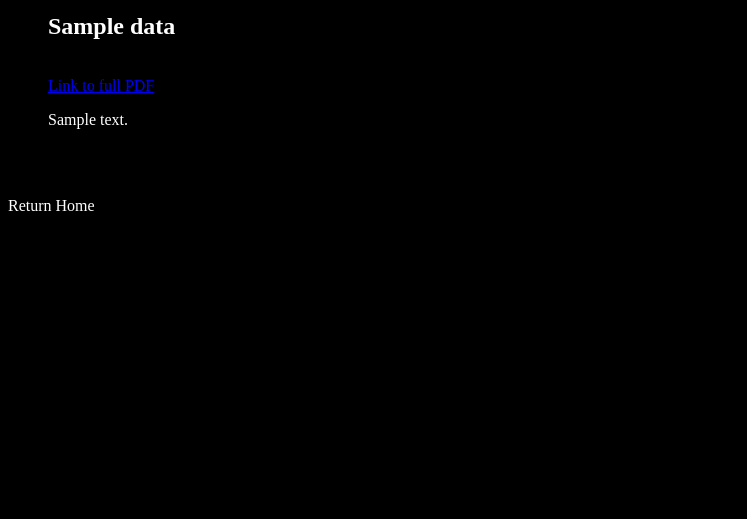
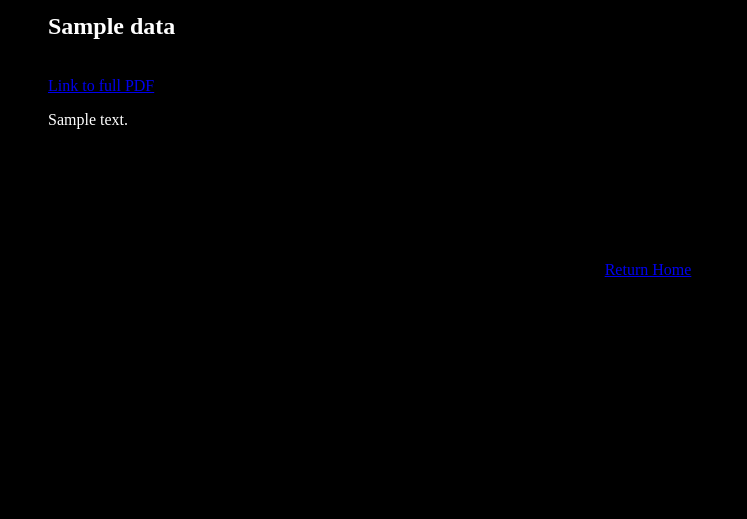
Before and after one commit to B-Mahdj/Genie_Website, a Flask app: template templates/returnPage.html in a window 1280 px wide. Shown: the part 179-698 px from the top of the page, without its empty margins (0-747 px from the left). Run offline with Flask 2, Linux system fonts and the light colour scheme; the template is opened without the code that fills it: most values are stand-ins (such as "Sample title", 1, 10 or a date in 2020); some libraries are stand-ins or nearby versions.

Commit message:
Add Return home button on result page

```diff
--- a/static/styles/returnPage.css
+++ b/static/styles/returnPage.css
@@ -15,3 +15,8 @@
     margin-left: 100px;
     text-align: center;
 }
+
+.returnHome{
+    text-align: center;
+    padding-top: 5%;
+}
--- a/templates/returnPage.html
+++ b/templates/returnPage.html
@@ -24,7 +24,9 @@
           <br>
         {% endfor %}
       </ul>
-    <p href="/">Return Home</p>
+    <div class="returnHome">
+        <a href="/" class="button" >Return Home</a>
+    </div>
     </div>
 
   </body>
--- a/templates/tutorial.html
+++ b/templates/tutorial.html
@@ -18,7 +18,7 @@
                         <li>We are working on adding more articles and improving how articles are selected</li>
                     </ul>
                     <div class="home">
-                        <a href="/" class="button">Return to Home</a>
+                        <a href="/" class="button">Return Home</a>
                     </div>
                 </div>
             </div>
```
